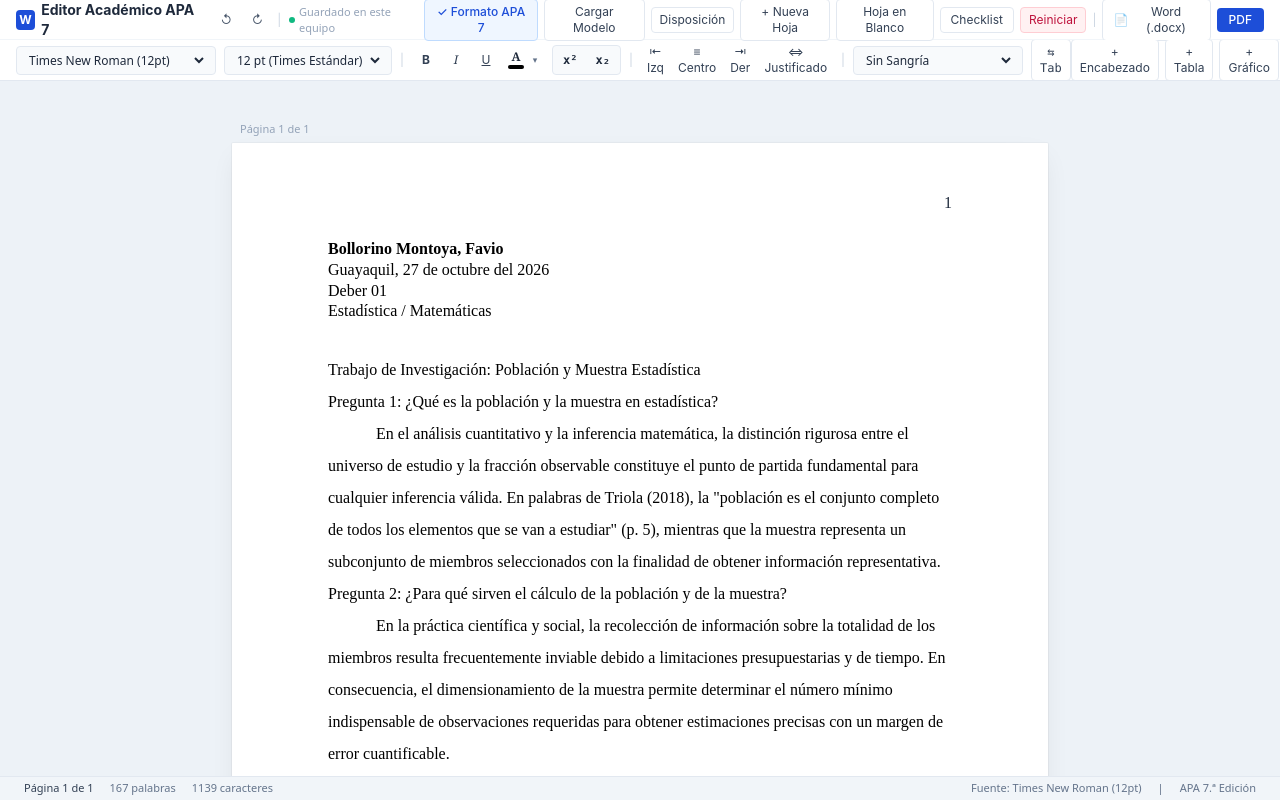
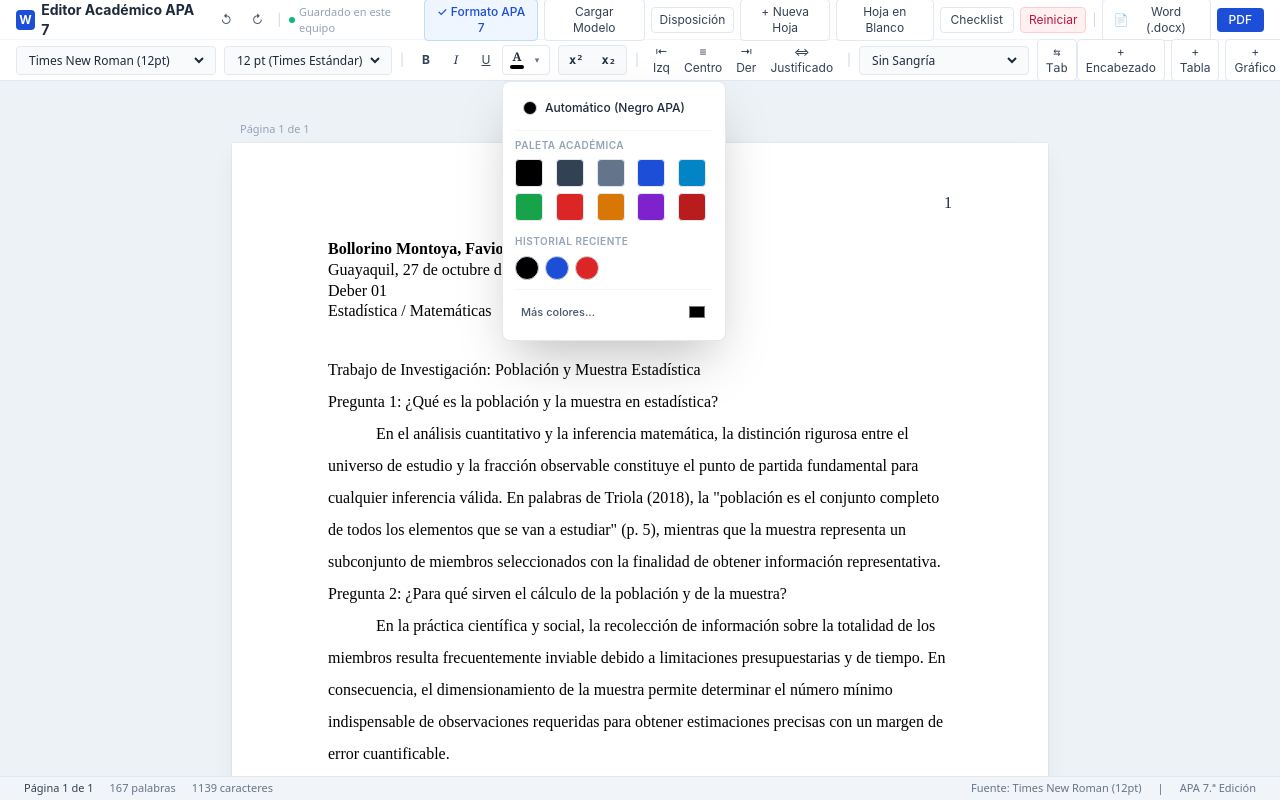
Before and after one commit to Faviobollorino2006/editor-APA7, a React (Vite) app: page / in a window 1280 px wide. Both pictures are taken after a click on the button "Paleta e historial de colores". Built offline with nearby package versions, Linux system fonts and the light colour scheme; a web font is replaced by a local one.

Commit message:
anadir boton de color con paleta academica e historial

```diff
--- a/src/components/Toolbar.jsx
+++ b/src/components/Toolbar.jsx
@@ -3,13 +3,13 @@ import React, { useRef, useState, useEffect } from 'react';
 const STORAGE_KEY_RECENT_COLORS = 'apa7_recent_font_colors';
 const DEFAULT_PALETTE = [
   '#000000', // Negro APA estándar
-  '#334155', // Gris pizarra oscuro
+  '#334155', // Gris pizarra
   '#64748b', // Gris secundario
   '#1d4ed8', // Azul institucional / académico
   '#0284c7', // Celeste / Info
   '#16a34a', // Verde positivo / Éxito
-  '#dc2626', // Rojo estadístico / Error
-  '#d97706', // Ámbar / Alerta
+  '#dc2626', // Rojo estadístico / Alerta
+  '#d97706', // Ámbar
   '#7e22ce', // Púrpura
   '#b91c1c', // Carmesí
 ];
@@ -51,7 +51,7 @@ export default function Toolbar({
   const [activeColor, setActiveColor] = useState('#000000');
   const [recentColors, setRecentColors] = useState(['#000000', '#1d4ed8', '#dc2626']);
 
-  // Cargar historial persistente al iniciar
+  // Cargar historial persistente guardado en el navegador
   useEffect(() => {
     try {
       const saved = localStorage.getItem(STORAGE_KEY_RECENT_COLORS);
@@ -64,7 +64,7 @@ export default function Toolbar({
     } catch (e) {}
   }, []);
 
-  // Cerrar el menú si se hace clic fuera
+  // Cerrar menú de colores al hacer clic fuera
   useEffect(() => {
     const handleClickOutside = (e) => {
       if (colorMenuRef.current && !colorMenuRef.current.contains(e.target)) {
@@ -81,7 +81,6 @@ export default function Toolbar({
     document.execCommand(command, false, value);
   };
 
-  // Aplica color y lo guarda en el historial reciente (máximo 6 sin duplicados)
   const handleSelectColor = (color) => {
     setActiveColor(color);
     if (onApplyColor) {
@@ -103,7 +102,7 @@ export default function Toolbar({
   };
 
   return (
-    <header className="bg-white border-b border-slate-200 sticky top-0 z-30 shadow-2xs no-print select-none">
+    <header className="bg-white border-b border-slate-200 sticky top-0 z-40 shadow-2xs no-print select-none">
       {/* FILA SUPERIOR: Archivo, Modos, Exportación */}
       <div className="h-10 px-4 flex items-center justify-between border-b border-slate-100 text-xs">
         <div className="flex items-center space-x-2">
@@ -225,10 +224,10 @@ export default function Toolbar({
         </div>
       </div>
 
-      {/* FILA INFERIOR: Tipografía, Formato, Color de Fuente, Fórmulas */}
-      <div className="h-10 px-4 flex items-center justify-between text-xs overflow-x-auto">
+      {/* FILA INFERIOR: Tipografía, Formato, Color de Fuente con Historial, Sangrías */}
+      <div className="h-10 px-4 flex items-center justify-between text-xs overflow-visible">
         <div className="flex items-center space-x-2">
-          {/* Tipografía */}
+          {/* Menú de Fuentes */}
           <div className="flex items-center bg-slate-50 border border-slate-200 rounded px-2 py-1">
             <select
               value={currentFont}
@@ -260,7 +259,7 @@ export default function Toolbar({
 
           <span className="text-slate-300">|</span>
 
-          {/* Negrita, Cursiva, Subrayado */}
+          {/* Formato: Negrita, Cursiva, Subrayado */}
           <div className="flex items-center space-x-0.5">
             <button
               onMouseDown={(e) => e.preventDefault()}
@@ -287,19 +286,19 @@ export default function Toolbar({
               U
             </button>
 
-            {/* CONTROL DE COLOR DE FUENTE CON HISTORIAL */}
+            {/* SELECTOR DE COLOR DE FUENTE CON PALETA E HISTORIAL */}
             <div className="relative inline-block text-left" ref={colorMenuRef}>
-              <div className="flex items-center rounded hover:bg-slate-100 p-0.5">
+              <div className="flex items-center rounded border border-slate-200 hover:bg-slate-100 px-1 py-0.5 bg-white">
                 <button
                   type="button"
                   onMouseDown={(e) => e.preventDefault()}
                   onClick={() => handleSelectColor(activeColor)}
-                  className="flex flex-col items-center justify-center w-6 h-6 rounded hover:bg-slate-200/60"
+                  className="flex flex-col items-center justify-center w-5 h-6 rounded"
                   title={`Aplicar último color (${activeColor})`}
                 >
                   <span className="font-serif font-bold text-xs leading-none text-slate-800">A</span>
                   <span
-                    className="w-4 h-1 rounded-full mt-0.5"
+                    className="w-3.5 h-1 rounded-full mt-0.5"
                     style={{ backgroundColor: activeColor }}
                   />
                 </button>
@@ -307,16 +306,16 @@ export default function Toolbar({
                   type="button"
                   onMouseDown={(e) => e.preventDefault()}
                   onClick={() => setIsColorPickerOpen(!isColorPickerOpen)}
-                  className="w-3.5 h-6 flex items-center justify-center hover:bg-slate-200/60 rounded text-[9px] text-slate-500"
-                  title="Abrir paleta e historial de colores"
+                  className="w-4 h-6 flex items-center justify-center hover:bg-slate-200/60 rounded text-[9px] text-slate-500 ml-0.5"
+                  title="Paleta e historial de colores"
                 >
                   ▾
                 </button>
               </div>
 
-              {/* Menú Flotante de Colores e Historial */}
+              {/* Menú desplegable */}
               {isColorPickerOpen && (
-                <div className="absolute left-0 top-full mt-1.5 w-56 bg-white border border-slate-200 rounded-lg shadow-xl p-3 z-50 text-slate-700 animate-in fade-in zoom-in-95">
+                <div className="absolute left-0 top-full mt-1.5 w-56 bg-white border border-slate-200 rounded-lg shadow-2xl p-3 z-50 text-slate-700">
                   {/* Restablecer Automático */}
                   <button
                     type="button"
@@ -330,9 +329,9 @@ export default function Toolbar({
 
                   <div className="w-full h-px bg-slate-100 my-1.5"></div>
 
-                  {/* Paleta Académica Estándar */}
+                  {/* Paleta estándar */}
                   <span className="block text-[10px] font-semibold text-slate-400 uppercase tracking-wider mb-1.5">
-                    Paleta estándar
+                    Paleta académica
                   </span>
                   <div className="grid grid-cols-5 gap-1.5 mb-3">
                     {DEFAULT_PALETTE.map((color, idx) => (
@@ -341,18 +340,18 @@ export default function Toolbar({
                         type="button"
                         onMouseDown={(e) => e.preventDefault()}
                         onClick={() => handleSelectColor(color)}
-                        className="w-7 h-7 rounded border border-slate-200/80 hover:scale-110 hover:shadow-xs transition-transform flex items-center justify-center"
+                        className="w-7 h-7 rounded border border-slate-200 hover:scale-110 transition-transform"
                         style={{ backgroundColor: color }}
                         title={color}
                       />
                     ))}
                   </div>
 
-                  {/* Historial de Colores Usados */}
+                  {/* Historial reciente */}
                   <span className="block text-[10px] font-semibold text-slate-400 uppercase tracking-wider mb-1.5">
                     Historial reciente
                   </span>
-                  <div className="flex items-center gap-1.5 min-h-[28px] mb-3">
+                  <div className="flex items-center gap-1.5 min-h-[26px] mb-2">
                     {recentColors.length > 0 ? (
                       recentColors.map((color, idx) => (
                         <button
@@ -360,9 +359,9 @@ export default function Toolbar({
                           type="button"
                           onMouseDown={(e) => e.preventDefault()}
                           onClick={() => handleSelectColor(color)}
-                          className="w-6 h-6 rounded-full border border-slate-300 hover:scale-115 hover:shadow-2xs transition-transform"
+                          className="w-6 h-6 rounded-full border border-slate-300 hover:scale-115 transition-transform"
                           style={{ backgroundColor: color }}
-                          title={`Usado recientemente: ${color}`}
+                          title={`Reciente: ${color}`}
                         />
                       ))
                     ) : (
@@ -372,8 +371,8 @@ export default function Toolbar({
 
                   <div className="w-full h-px bg-slate-100 my-1.5"></div>
 
-                  {/* Selector Libre Personalizado */}
-                  <label className="flex items-center justify-between text-xs text-slate-600 hover:bg-slate-50 p-1.5 rounded cursor-pointer transition-colors">
+                  {/* Selector Libre */}
+                  <label className="flex items-center justify-between text-xs text-slate-600 hover:bg-slate-50 p-1.5 rounded cursor-pointer">
                     <span className="font-medium text-[11px]">Más colores...</span>
                     <input
                       type="color"
```
